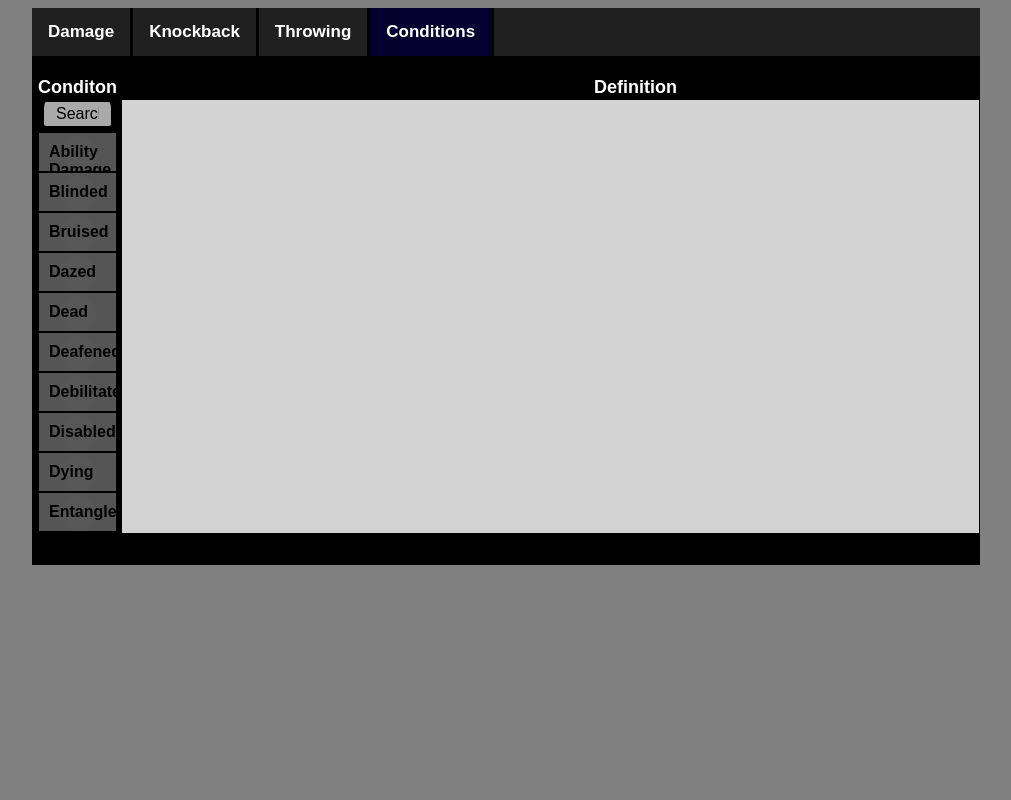
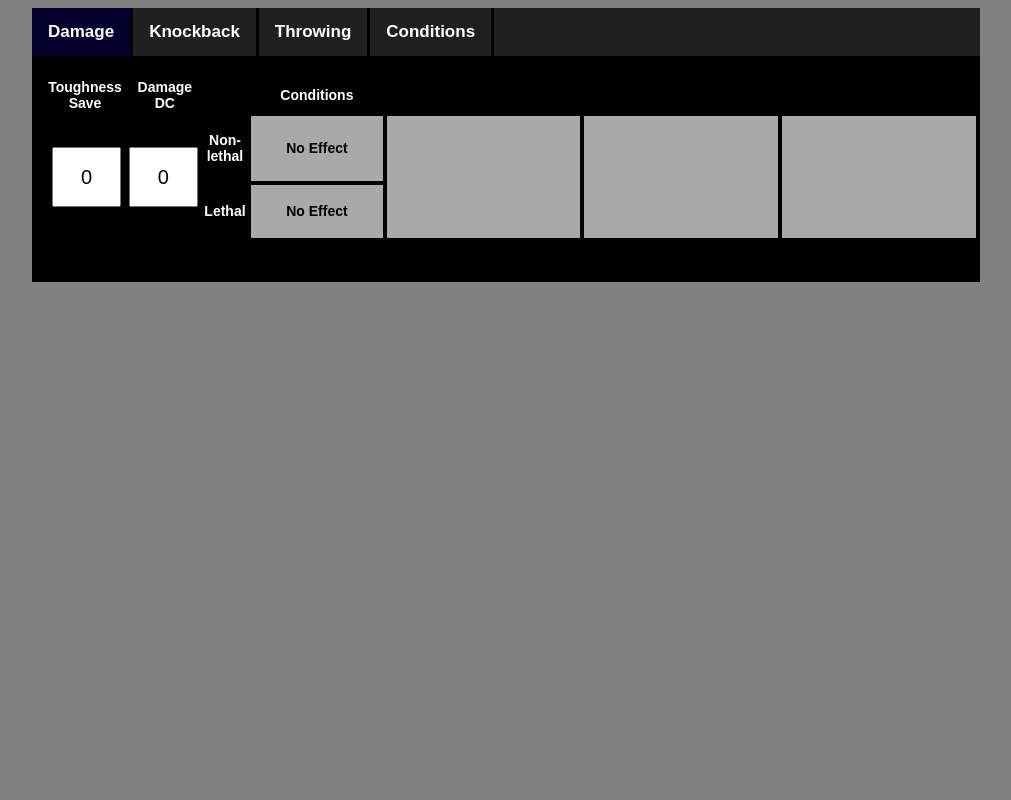
Before and after one commit to AwkwardMongoose/MnM-Combat-Assistant, a plain HTML site: page index.html in a window 1280 px wide. Shown: the whole page, without its empty margins (134-1145 px from the left). Drawn offline with Linux system fonts and the light colour scheme.

Commit message:
Update index.html

```diff
--- a/index.html
+++ b/index.html
@@ -10,10 +10,10 @@
 </head>
 <body style="background-color: gray;">
     <div class="tab">
-        <button class="tablinks" onclick="openCity(event, 'damage-calculator-tab')" >Damage</button>
+        <button class="tablinks" onclick="openCity(event, 'damage-calculator-tab')" id="defaultOpen">Damage</button>
         <button class="tablinks" onclick="openCity(event, 'knockback-calculator-tab')">Knockback</button>
         <button class="tablinks" onclick="openCity(event, 'throwing-calculator-tab')">Throwing</button>
-        <button class="tablinks" onclick="openCity(event, 'condition-dictionary-tab')" id="defaultOpen">Conditions</button>
+        <button class="tablinks" onclick="openCity(event, 'condition-dictionary-tab')">Conditions</button>
       </div>
       <div class="tab2">&nbsp;</div>
 
```
